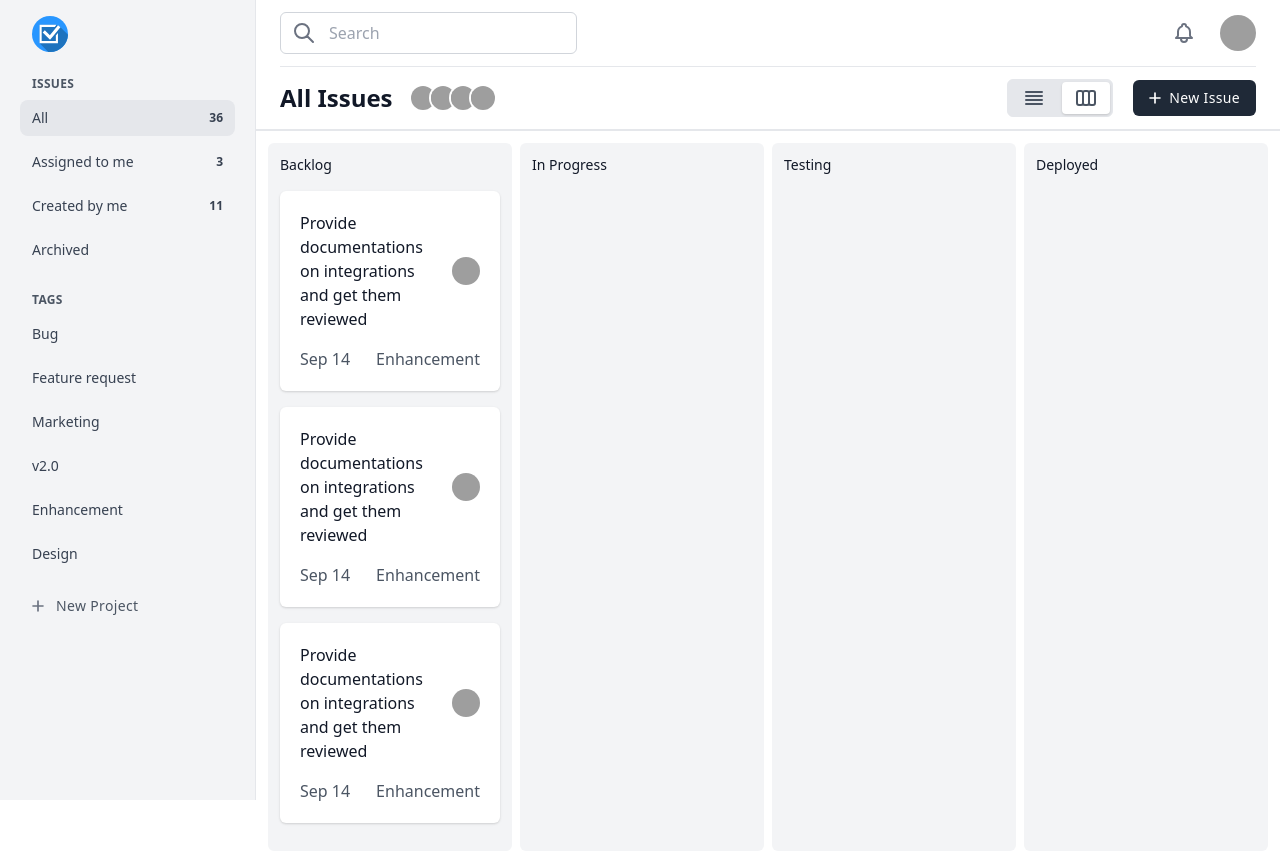
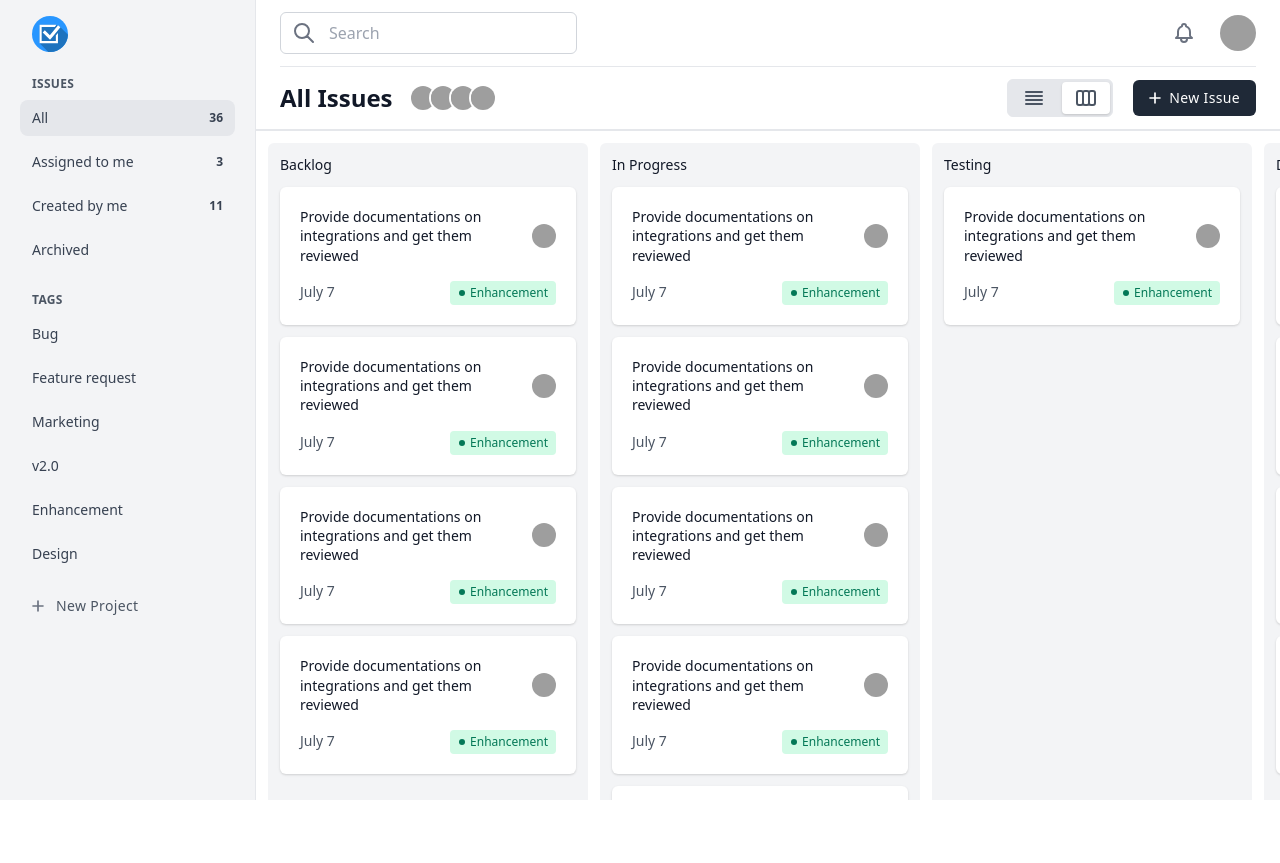
Before and after one commit to sibasishm/jira-clone, a Next.js app: page / in a window 1280 px wide. After the commit the page ends 800 px from the top, so only its background shows below. Built offline with nearby package versions, Linux system fonts and the light colour scheme; grey boxes are pictures that could not be loaded; a web font is replaced by a local one.

Commit message:
tricky overflows

```diff
--- /dev/null
+++ b/components/card.js
@@ -0,0 +1,27 @@
+export default function Card() {
+	return (
+		<a href='#' className='block p-5 bg-white rounded-md shadow'>
+			<div className='flex items-center justify-between space-x-4'>
+				<h4 className='text-sm font-medium leading-snug'>
+					Provide documentations on integrations and get them reviewed
+				</h4>
+				<img
+					className='object-cover w-6 h-6 rounded-full'
+					src='https://images.unsplash.com/photo-1463453091185-61582044d556?ixid=MXwxMjA3fDB8MHxwaG90by1wYWdlfHx8fGVufDB8fHw%3D&ixlib=rb-1.2.1&auto=format&fit=facearea&facepad=2.5&w=72&h=72&q=80'
+					alt=''
+				/>
+			</div>
+			<div className='flex items-baseline justify-between mt-4'>
+				<p className='text-sm text-gray-600'>
+					<time dateTime='2020-07-07'>July 7</time>
+				</p>
+				<div className='inline-flex items-center p-2 py-1 text-green-700 bg-green-100 rounded'>
+					<svg className='w-2 h-2' viewBox='0 0 8 8' fill='currentColor'>
+						<circle cx='4' cy='4' r='3' />
+					</svg>
+					<span className='ml-1 text-xs font-medium'>Enhancement</span>
+				</div>
+			</div>
+		</a>
+	);
+}
--- a/pages/index.js
+++ b/pages/index.js
@@ -1,5 +1,6 @@
 import Head from 'next/head';
 import Avatar from '../components/avatar';
+import Card from '../components/card';
 import Nav from '../components/nav';
 
 const issues = [
@@ -89,7 +90,7 @@ export default function IndexPage() {
 						</div>
 					</nav>
 				</aside>
-				<div className='flex-1 min-w-0 bg-white'>
+				<div className='flex-1 min-w-0 overflow-hidden bg-white'>
 					<div className='border-b-2 border-gray-200'>
 						<header className='px-6'>
 							<div className='flex items-center justify-between py-3 border-b border-gray-200'>
@@ -215,71 +216,49 @@ export default function IndexPage() {
 							</div>
 						</header>
 					</div>
-					<main className='flex p-3 space-x-2'>
-						<section className='p-3 bg-gray-100 rounded-md w-96'>
+					<main className='flex p-3 space-x-3'>
+						<section className='flex-shrink-0 p-3 bg-gray-100 rounded-md w-80'>
 							<h3 className='text-sm font-medium'>Backlog</h3>
 							<ol>
-								<li className='p-5 my-4 bg-white rounded-md shadow'>
-									<div className='flex items-center justify-between space-x-4'>
-										<h4>
-											Provide documentations on integrations and get them
-											reviewed
-										</h4>
-										<img
-											className='object-cover rounded-full w-7 h-7'
-											src='https://images.unsplash.com/photo-1463453091185-61582044d556?ixid=MXwxMjA3fDB8MHxwaG90by1wYWdlfHx8fGVufDB8fHw%3D&ixlib=rb-1.2.1&auto=format&fit=facearea&facepad=2.5&w=72&h=72&q=80'
-											alt=''
-										/>
-									</div>
-									<div className='flex items-center justify-between mt-4 text-gray-600'>
-										<p>Sep 14</p>
-										<p>Enhancement</p>
-									</div>
-								</li>
-								<li className='p-5 my-4 bg-white rounded-md shadow'>
-									<div className='flex items-center justify-between space-x-4'>
-										<h4>
-											Provide documentations on integrations and get them
-											reviewed
-										</h4>
-										<img
-											className='object-cover rounded-full w-7 h-7'
-											src='https://images.unsplash.com/photo-1463453091185-61582044d556?ixid=MXwxMjA3fDB8MHxwaG90by1wYWdlfHx8fGVufDB8fHw%3D&ixlib=rb-1.2.1&auto=format&fit=facearea&facepad=2.5&w=72&h=72&q=80'
-											alt=''
-										/>
-									</div>
-									<div className='flex items-center justify-between mt-4 text-gray-600'>
-										<p>Sep 14</p>
-										<p>Enhancement</p>
-									</div>
-								</li>
-								<li className='p-5 my-4 bg-white rounded-md shadow'>
-									<div className='flex items-center justify-between space-x-4'>
-										<h4>
-											Provide documentations on integrations and get them
-											reviewed
-										</h4>
-										<img
-											className='object-cover rounded-full w-7 h-7'
-											src='https://images.unsplash.com/photo-1463453091185-61582044d556?ixid=MXwxMjA3fDB8MHxwaG90by1wYWdlfHx8fGVufDB8fHw%3D&ixlib=rb-1.2.1&auto=format&fit=facearea&facepad=2.5&w=72&h=72&q=80'
-											alt=''
-										/>
-									</div>
-									<div className='flex items-center justify-between mt-4 text-gray-600'>
-										<p>Sep 14</p>
-										<p>Enhancement</p>
-									</div>
+								{users.map(user => (
+									<li key={user.name} className='my-3'>
+										<Card />
+									</li>
+								))}
+							</ol>
+						</section>
+						<section className='flex-shrink-0 p-3 bg-gray-100 rounded-md w-80'>
+							<h3 className='text-sm font-medium'>In Progress</h3>
+							<ol>
+								{users.map(user => (
+									<li key={user.name} className='my-3'>
+										<Card />
+									</li>
+								))}
+								{users.map(user => (
+									<li key={user.name} className='my-3'>
+										<Card />
+									</li>
+								))}
+							</ol>
+						</section>
+						<section className='flex-shrink-0 p-3 bg-gray-100 rounded-md w-80'>
+							<h3 className='text-sm font-medium'>Testing</h3>
+							<ol>
+								<li className='my-3'>
+									<Card />
 								</li>
 							</ol>
 						</section>
-						<section className='p-3 bg-gray-100 rounded-md w-96'>
-							<h3 className='text-sm font-medium'>In Progress</h3>
-						</section>
-						<section className='p-3 bg-gray-100 rounded-md w-96'>
-							<h3 className='text-sm font-medium'>Testing</h3>
-						</section>
-						<section className='p-3 bg-gray-100 rounded-md w-96'>
+						<section className='flex-shrink-0 p-3 bg-gray-100 rounded-md w-80'>
 							<h3 className='text-sm font-medium'>Deployed</h3>
+							<ol>
+								{users.map(user => (
+									<li key={user.name} className='my-3'>
+										<Card />
+									</li>
+								))}
+							</ol>
 						</section>
 					</main>
 				</div>
```
